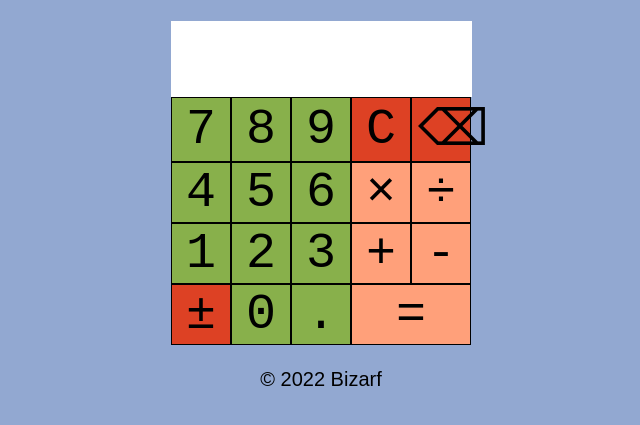
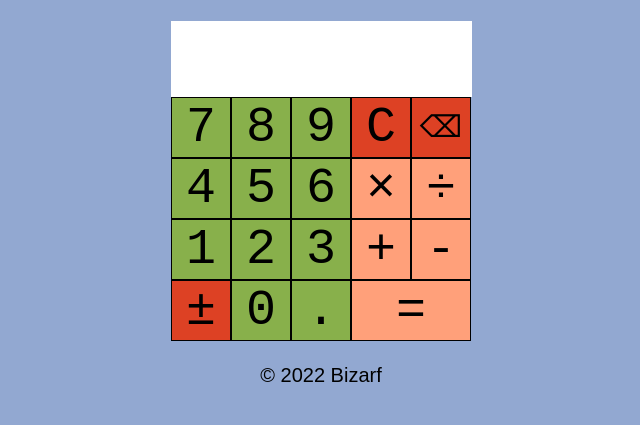
Before and after one commit to bizarf/odin-js-calculator, a plain HTML site: page index.html in a window 1280 px wide. Shown: the part 61-486 px from the top of the page, without its empty margins (319-959 px from the left). Drawn offline with Linux system fonts and the light colour scheme.

Commit message:
Fixed backspace font-size.

```diff
--- a/style.css
+++ b/style.css
@@ -14,11 +14,17 @@ body {
   margin: auto;
 }
 
+#backspaceBtn {
+  font-size: 30px;
+}
+
 button {
   font-size: 50px;
   border: 1px solid black;
   outline: none;
-  font-family: "Courier New", Courier, monospace;
+  font-family: 'Courier New',
+    Courier,
+    monospace;
 }
 
 button:hover {
```
